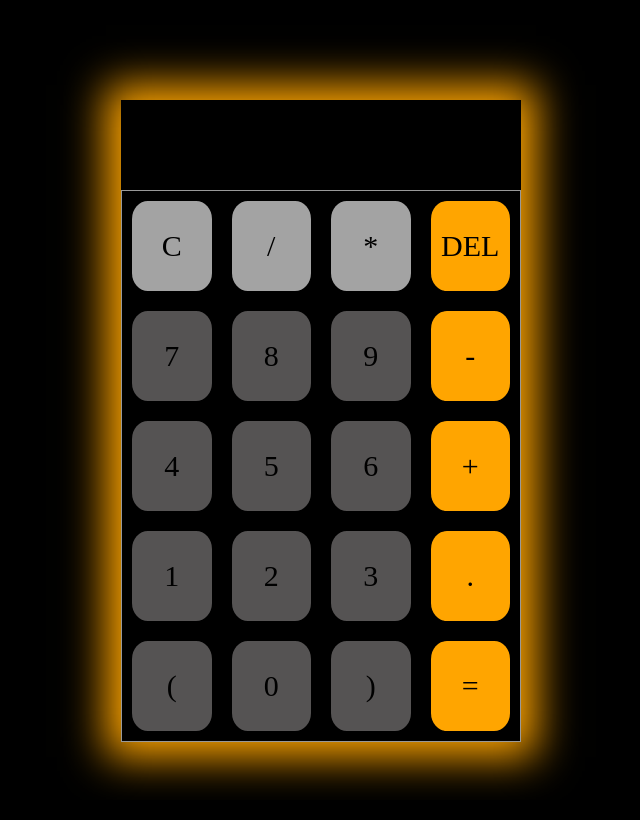
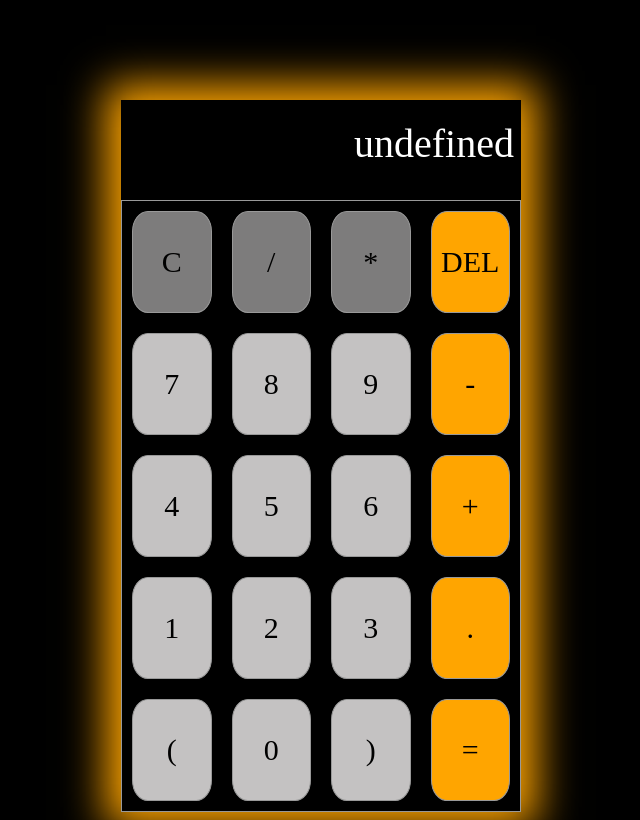
Before and after one commit to manrajsingh248/calculator, a plain HTML site: page index.html in a window 1280 px wide. Both pictures are taken after a click on the element "DEL". Shown: the whole page, without its empty margins (319-959 px from the left). Drawn offline with Linux system fonts and the light colour scheme.

Commit message:
Used switch statements to perform specific actions based on the values of the innerText

```diff
--- a/index.html
+++ b/index.html
@@ -1,41 +1,40 @@
-<!DOCTYPE html>
 <html lang="en">
 <head>
     <meta charset="UTF-8">
-    <meta http-equiv="X-UA-Compatible" content="IE=edge">
     <meta name="viewport" content="width=device-width, initial-scale=1.0">
+    <title>My Calculator</title>
+    <link rel="stylesheet" href="style.css">
     <title>Calculator</title>
-    <link href="style.css" rel="stylesheet">
-    <script src = "script.js" defer></script>
 </head>
+
 <body>
-    <div class ="container">
+    <div class="container">
         <div id="textbox"></div>
         <div class="buttons">
-            <div id="grey" class="button">C</div>
-            <div id="grey" class="button">/</div>
-            <div id="grey" class="button">*</div>
+            <div id="dgrey" class="button">C</div>
+            <div id="dgrey" class="button">/</div>
+            <div id="dgrey" class="button">*</div>
             <div id="orange" class="button">DEL</div>
-            <div id="dgrey" class="button">7</div>
-            <div id="dgrey" class="button">8</div>
-            <div id="dgrey" class="button">9</div>
+            <div id="grey" class="button">7</div>
+            <div id="grey" class="button">8</div>
+            <div id="grey" class="button">9</div>
             <div id="orange" class="button">-</div>
-            <div id="dgrey" class="button">4</div>
-            <div id="dgrey" class="button">5</div>
-            <div id="dgrey" class="button">6</div>
+            <div id="grey" class="button">4</div>
+            <div id="grey" class="button">5</div>
+            <div id="grey" class="button">6</div>
             <div id="orange" class="button">+</div>
-            <div id="dgrey" class="button">1</div>
-            <div id="dgrey" class="button">2</div>
-            <div id="dgrey" class="button">3</div>
+            <div id="grey" class="button">1</div>
+            <div id="grey" class="button">2</div>
+            <div id="grey" class="button">3</div>
             <div id="orange" class="button">.</div>
-            <div id="dgrey" class="button">(</div>
-            <div id="dgrey" class="button">0</div>
-            <div id="dgrey" class="button">)</div>
+            <div id="grey" class="button">(</div>
+            <div id="grey" class="button">0</div>
+            <div id="grey" class="button">)</div>
             <div id="orange" class="button">=</div>
         </div>
     </div>
 
-    </body>
+    <script src="script.js"></script>
 </body>
 </html>
 
--- a/script.js
+++ b/script.js
@@ -1,15 +1,29 @@
-/* Declaring/assigning 2 variables to select the element
-that matches it's specific CSS selector */
+let textbox = document.getElementById('textbox');
 
-let textbox = document.getElementById('textbox');
 let buttons = Array.from(document.getElementsByClassName('button'));
 
-buttons.map(button => {
+buttons.map( button => {
     button.addEventListener('click', (e) => {
         switch(e.target.innerText){
+            case 'C':
+                textbox.innerText = '';
+                break;
+            case 'DEL':
+                if(textbox.innerText) {
+                    textbox.innerText = textbox.innerText.slice(0, -1);
+                    break;
+                }
+
+            case '=':
+                textbox.innerText = eval(textbox.innerText);
+                break;
+
 
             default:
-                textbox.innerText += e.target.innerText;
+              textbox.innerText += e.target.innerText;
+
+
+
         }
     });
 });
--- a/style.css
+++ b/style.css
@@ -1,4 +1,4 @@
- body {
+body {
     background-color: black;
 }
 
@@ -8,15 +8,14 @@
     max-width: 400px;
     margin: auto;
     margin-top: 100px;
-
 }
 
-#textbox {
-    line-height: 80px;
-    padding: 15px 7px;
-    font-size: 20px;
-    text-align: right;
-    height: 60px;
+#textbox{
+  text-align: right;
+  padding: 20px 7px;
+  font-size: 40px;
+  height: 60px;
+  color: white;
 }
 .buttons {
     display: grid;
@@ -26,7 +25,8 @@
 }
 
 .button {
-    line-height: 90px;
+    border: 0.5px solid #999;
+    line-height: 100px;
     text-align: center;
     font-size: 30px;
     cursor: pointer;
@@ -39,11 +39,11 @@
 }
 
 #grey {
-    background-color: rgb(163, 163, 163);
+    background-color: rgb(196, 194, 194);
 }
 
 #dgrey {
-    background-color: rgb(85, 83, 83);
+    background-color: rgb(125, 124, 124);
 }
 
 .button:hover {
```
